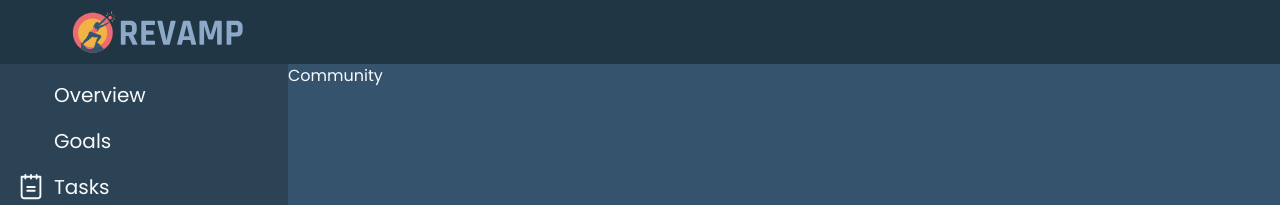
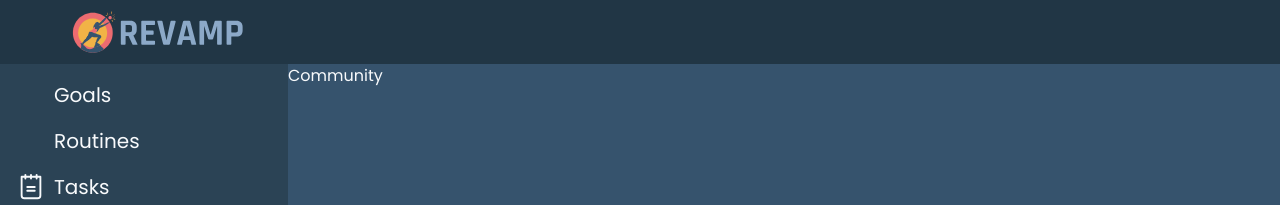
Before and after one commit to revamp-org/revamp-frontend, a Next.js app: page /dashboard/community in a window 1280 px wide. Shown: the top 205 px of the page. Built offline with nearby package versions, Linux system fonts and the light colour scheme; some icons are missing.

Commit message:
afterauth console log sessionId

```diff
--- a/src/app/dashboard/layout-wrapper.tsx
+++ b/src/app/dashboard/layout-wrapper.tsx
@@ -72,12 +72,13 @@ const LayoutWrapper = ({ children }: { children: React.ReactNode }) => {
 			<div className="flex">
 				{/* Sidebar */}
 				<aside
-					className={`${isSidebarOpen ? "w-[var(--sidebar-width)]" : "w-0"
-						} h-[calc(100dvh_-_4rem)]  overflow-y-auto  bg-sidebar duration-300 ease-in-out  `}
+					className={`${
+						isSidebarOpen ? "w-[var(--sidebar-width)]" : "w-0"
+					} h-[calc(100dvh_-_4rem)]  overflow-y-auto  bg-sidebar duration-300 ease-in-out  `}
 				>
 					<ul role="navigation" className="relative h-full space-y-4 p-4">
-						<Li path="/" icon="radix-icons:dashboard" text="Overview" canAdd={false} />
-						<Li path="/goals" icon="octicon:goal-16" text="Goals" canAdd={true} />
+						<Li path="/" icon="octicon:goal-16" text="Goals" canAdd={true} />
+						<Li path="/routines" icon="ri:time-line" text="Routines" canAdd={true} />
 						<Li path="/tasks" icon="ph:notepad" text="Tasks" canAdd={true} />
 						<Li path="/journals" icon="mdi:journal-outline" text="Journals" canAdd={false} />
 						<Li path="/analytics" icon="octicon:graph-24" text="Analytics" canAdd={false} />
```
